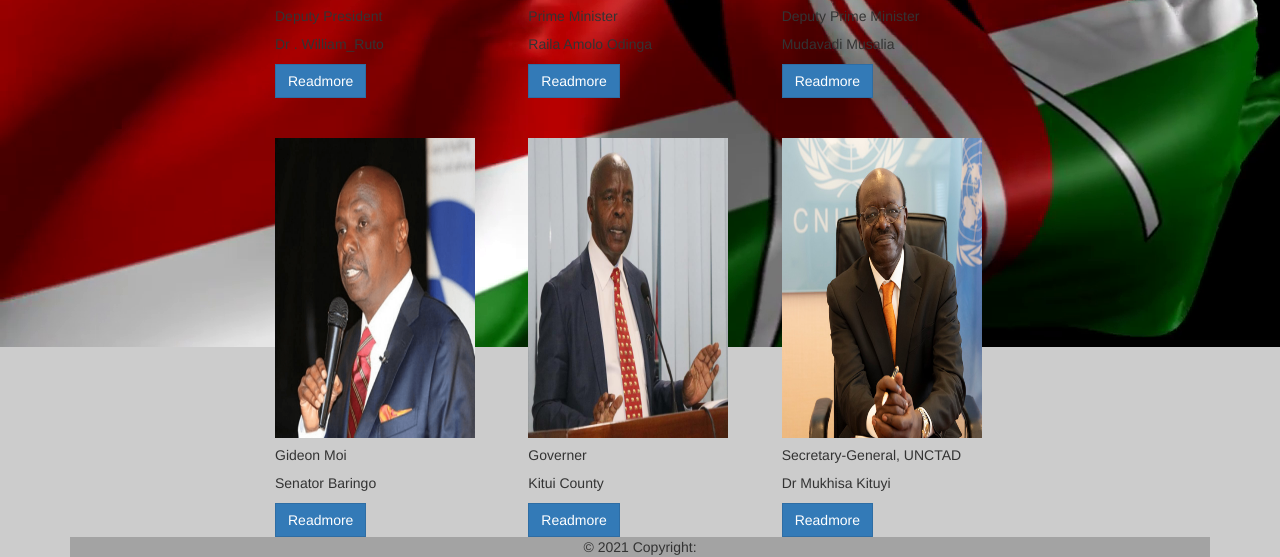
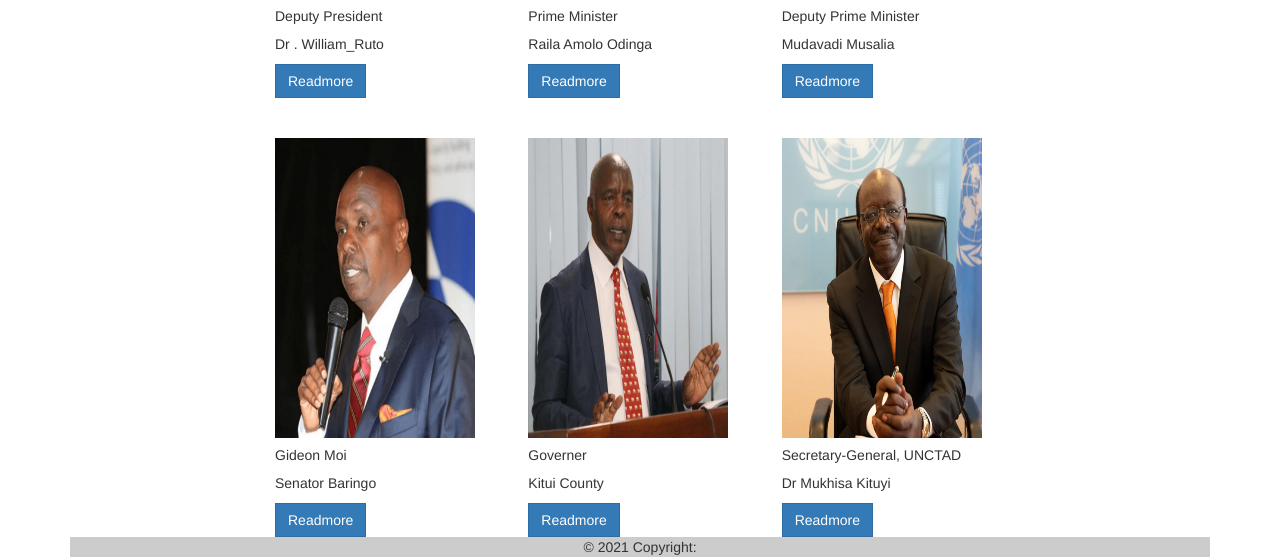
Before and after one commit to kahiga2244/Django-project1, a Django app: page / in a window 1280 px wide. Shown: the part 733-1290 px from the top of the page. Run offline with Django 3.2, Linux system fonts and the light colour scheme; some libraries are stand-ins or nearby versions.

```diff
--- a/static/style.css
+++ b/static/style.css
@@ -29,8 +29,3 @@
 a.navbar-brand, .panel-title {
 	font-weight: bolder;
 }
-body{
-    background-image: url("/images/background.png");
-    background-repeat: no-repeat;
-    background-color: #cccccc;
-}
```
